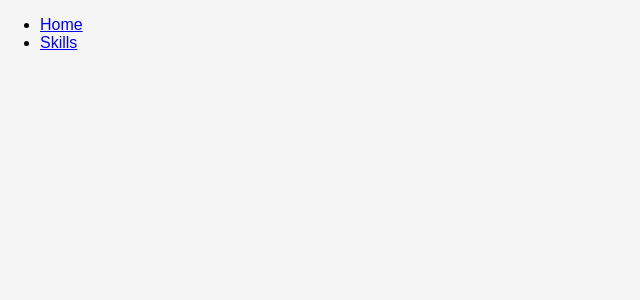
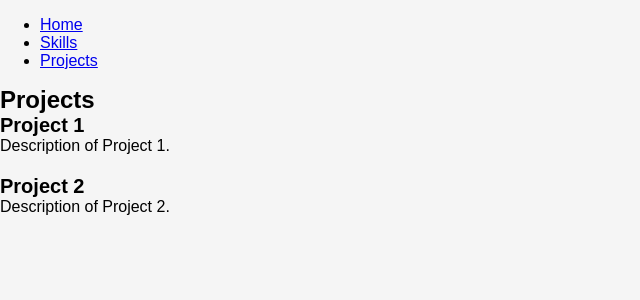
Before and after one commit to calebgdarling/caleb-darling-portfolio, a React (Create React App) app: page /projects in a window 1280 px wide. Before the commit this address had no page. Shown: the top 300 px of the page, without its empty margins (0-640 px from the left). Built offline with nearby package versions, Linux system fonts and the light colour scheme.

Commit message:
finished up with routing to seperate pages

```diff
--- a/src/App.js
+++ b/src/App.js
@@ -3,6 +3,7 @@ import { BrowserRouter as Router, Route, Routes } from 'react-router-dom';
 import Home from './components/pages/home-page/Home';
 import SkillsPage from './components/pages/skills-page/SkillsPage';
 import Navbar from './components/navbar/Navbar';
+import ProjectsPage from './components/pages/projects-page/ProjectsPage';
 
 function App() {
   return (
@@ -11,6 +12,7 @@ function App() {
       <Routes>
         <Route path="/" element={<Home />} />
         <Route path="/skills" element={<SkillsPage />} />
+        <Route path="/projects" element={<ProjectsPage />} />
       </Routes>
     </Router>
   );
--- a/src/components/navbar/Navbar.js
+++ b/src/components/navbar/Navbar.js
@@ -11,6 +11,9 @@ function Navbar() {
         <li>
           <Link to="/skills">Skills</Link> {/* Use Link to navigate to Skills */}
         </li>
+        <li>
+          <Link to="/projects">Projects</Link> {/* Use Link to navigate to Skills */}
+        </li>
         {/* Add more navigation links as needed */}
       </ul>
     </nav>
--- a/src/components/pages/home-page/Home.js
+++ b/src/components/pages/home-page/Home.js
@@ -1,17 +1,16 @@
 import React from 'react';
 import './Home.css';
-import Skills from '../../sections/skills/Skills';
-import Projects from '../../sections/projects/Projects';
 import AboutMe from '../../sections/about-me/AboutMe';
 import Header from '../../header/Header';
 import Footer from '../../footer/Footer';
+import ContactInfo from '../../sections/contact-info/ContactInfo';
 
 function Home() {
   return (
     <div className="home-container">
       <Header />
       <AboutMe />
-      <Projects />
+      <ContactInfo />
       <Footer />
     </div>
   );
--- /dev/null
+++ b/src/components/pages/projects-page/ProjectsPage.js
@@ -0,0 +1,12 @@
+import React from 'react';
+import Projects from '../../sections/projects/Projects';
+
+function ProjectsPage() {
+  return (
+    <div>
+      <Projects />
+    </div>
+  );
+}
+
+export default ProjectsPage;
```
